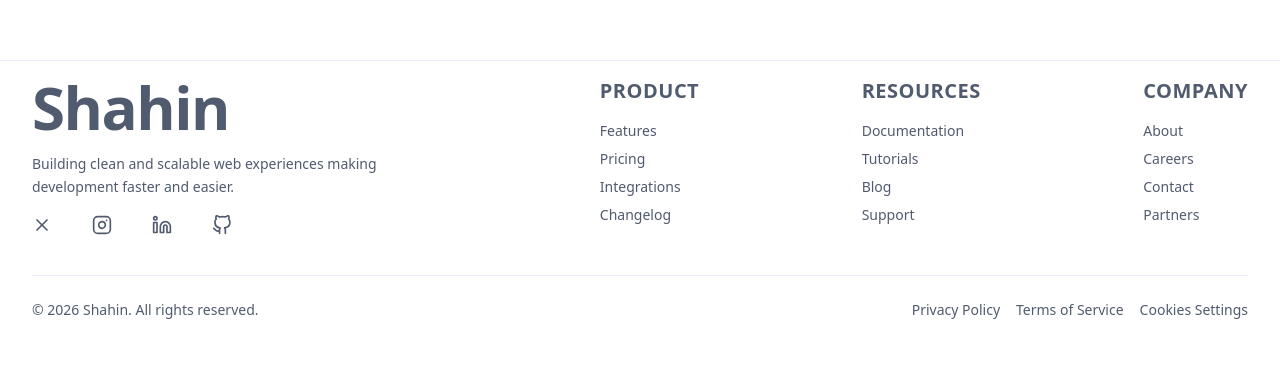
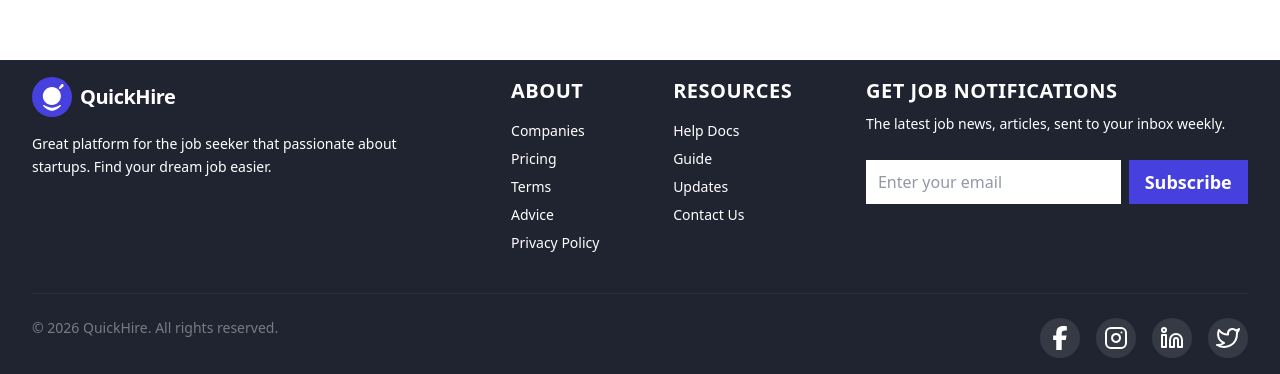
Before and after one commit to shahinsamiur/qtech_frontend, a Next.js app: page / in a window 1280 px wide. Shown: the part 740-1114 px from the top of the page. Before the commit the page ends 1076 px from the top, so only its background shows below. Built offline with nearby package versions, Linux system fonts and the light colour scheme.

Commit message:
feat: footer components complete

```diff
--- a/app/globals.css
+++ b/app/globals.css
@@ -3,6 +3,7 @@
 :root {
   --background: #ffffff;
   --foreground: #4640de;
+  --secondary: #202430;
   --text-primary: #25324b;
   --text-secondary: #26a4ff;
   --text-neutrals: #515b6f;
@@ -11,6 +12,7 @@
 @theme inline {
   --color-background: var(--background);
   --color-foreground: var(--foreground);
+  --color-secondary: var(--secondary);
   --color-text-primary: var(--text-primary);
   --color-text-secondary: var(--text-secondary);
   --color-text-neutrals: var(--text-neutrals);
@@ -25,6 +27,7 @@
     --text-primary: #25324b;
     --text-secondary: #26a4ff;
     --text-neutrals: #515b6f;
+    --secondary: #202430;
   }
 }
 
@@ -45,7 +48,7 @@ section {
   }
 
   p {
-    @apply text-base leading-relaxed
+    @apply text-sm leading-relaxed
            md:text-lg
            lg:text-lg;
   }
@@ -88,5 +91,5 @@ section {
 }
 
 a {
-  @apply text-text-neutrals hover:text-text-neutrals/50 transition duration-300;
+  @apply text-text-neutrals hover:text-text-neutrals/50 transition duration-300 text-sm;
 }
--- a/components/footer.tsx
+++ b/components/footer.tsx
@@ -1,50 +1,57 @@
 "use client";
 import React from "react";
-import { FiGithub, FiLinkedin, FiInstagram, FiX } from "react-icons/fi";
+import { FaFacebookF } from "react-icons/fa6";
+import { FiTwitter, FiLinkedin, FiInstagram } from "react-icons/fi";
+import Button from "@/Utilities/button";
+import Image from "next/image";
+const Footer: React.FC = () => {
+  const productLinks = [
+    "Companies",
+    "Pricing",
+    "Terms",
+    "Advice",
+    "Privacy Policy",
+  ];
+  const resourcesLinks = ["Help Docs", "Guide", "Updates", "Contact Us"];
 
-const Footer: React.FC = () => {
-  const productLinks = ["Features", "Pricing", "Integrations", "Changelog"];
-  const resourcesLinks = ["Documentation", "Tutorials", "Blog", "Support"];
-  const companyLinks = ["About", "Careers", "Contact", "Partners"];
   const socialLinks = [
-    { icon: <FiX />, href: "#" },
+    { icon: <FaFacebookF />, href: "#" },
     { icon: <FiInstagram />, href: "#" },
     { icon: <FiLinkedin />, href: "#" },
-    { icon: <FiGithub />, href: "#" },
+    { icon: <FiTwitter />, href: "#" },
   ];
 
   return (
-    <footer className="w-full bg-background border-t border-foreground/10">
+    <footer className="w-full bg-secondary text-background border-t border-foreground/10">
       <section className="py-4 ">
         <div className="flex flex-wrap w-full max-sm:gap-10  justify-between">
           <div className="flex flex-col space-y-4 w-full md:w-1/3">
-            <h1 className="">Shahin</h1>
-            <p className="text-sm text-muted-foreground">
-              Building clean and scalable web experiences making development
-              faster and easier.
+            <div className="flex space-x-2 items-center ">
+              <Image
+                src="/images/logo.svg"
+                alt="logo"
+                width={100}
+                height={100}
+                className="w-10 h-10"
+              />
+              <h1 className="text-xl font-bold text-text">QuickHire</h1>
+            </div>
+            <p className="text-sm! text-muted-foreground">
+              Great platform for the job seeker that passionate about startups.
+              Find your dream job easier.
             </p>
 
-            <div className="flex gap-5 md:gap-10  text-xl">
-              {socialLinks.map((item, idx) => (
-                <a
-                  key={idx}
-                  href={item.href}
-                  target="_blank"
-                  rel="noopener noreferrer"
-                >
-                  {item.icon}
-                </a>
-              ))}
-            </div>
+            <div className="flex gap-5 md:gap-10  text-xl"></div>
           </div>
 
-          {/* Product Links */}
           <div>
-            <h6 className="font-semibold mb-4">Product</h6>
+            <h6 className="font-semibold mb-4">About</h6>
             <ul className="space-y-2 text-sm text-muted-foreground">
               {productLinks.map((link) => (
                 <li key={link}>
-                  <a href="#">{link}</a>
+                  <a href="#" className="text-background!">
+                    {link}
+                  </a>
                 </li>
               ))}
             </ul>
@@ -56,34 +63,48 @@ const Footer: React.FC = () => {
             <ul className="space-y-2 text-sm text-muted-foreground">
               {resourcesLinks.map((link) => (
                 <li key={link}>
-                  <a href="#">{link}</a>
+                  <a href="#" className="text-background!">
+                    {link}
+                  </a>
                 </li>
               ))}
             </ul>
           </div>
 
           {/* Company Links */}
-          <div>
-            <h6 className="font-semibold mb-4">Company</h6>
-            <ul className="space-y-2 text-sm text-muted-foreground">
-              {companyLinks.map((link) => (
-                <li key={link}>
-                  <a href="#">{link}</a>
-                </li>
-              ))}
-            </ul>
+          <div className="space-y-2">
+            <h6 className="font-semibold ">Get job notifications</h6>
+            <p className="text-sm! text-muted-foreground">
+              The latest job news, articles, sent to your inbox weekly.
+            </p>
+            <div className="flex w-full gap-2 pt-4">
+              <input
+                type="email"
+                placeholder="Enter your email"
+                className="outline-none bg-background text-text-primary px-3 py-2 w-2/3  "
+              />
+              <Button>Subscribe</Button>
+            </div>
           </div>
         </div>
 
         {/* Bottom Section */}
-        <div className="mt-10 border-t border-foreground/10 pt-6 flex flex-col md:flex-row justify-between text-sm text-muted-foreground gap-2">
-          <span className="text-center">
-            © {new Date().getFullYear()} Shahin. All rights reserved.
+        <div className="mt-10 border-t border-text-neutrals/20 pt-6 flex flex-col md:flex-row justify-between text-sm text-muted-foreground gap-2">
+          <span className="text-center text-background/40">
+            © {new Date().getFullYear()} QuickHire. All rights reserved.
           </span>
           <div className="flex space-x-4 justify-center">
-            <a href="#">Privacy Policy</a>
-            <a href="#">Terms of Service</a>
-            <a href="#">Cookies Settings</a>
+            {socialLinks.map((item, idx) => (
+              <a
+                key={idx}
+                href={item.href}
+                target="_blank"
+                rel="noopener noreferrer"
+                className="text-background! text-2xl! bg-background/10 p-2 rounded-full"
+              >
+                {item.icon}
+              </a>
+            ))}
           </div>
         </div>
       </section>
--- a/components/header.tsx
+++ b/components/header.tsx
@@ -75,7 +75,7 @@ const Header: React.FC = () => {
 
       <div
         ref={menuRef}
-        className="md:hidden overflow-hidden bg-white shadow-md py-3"
+        className="md:hidden overflow-hidden bg-white shadow-md "
         style={{ height: 0 }}
       >
         <nav className="flex flex-col space-y-4 px-6 py-4">
```
